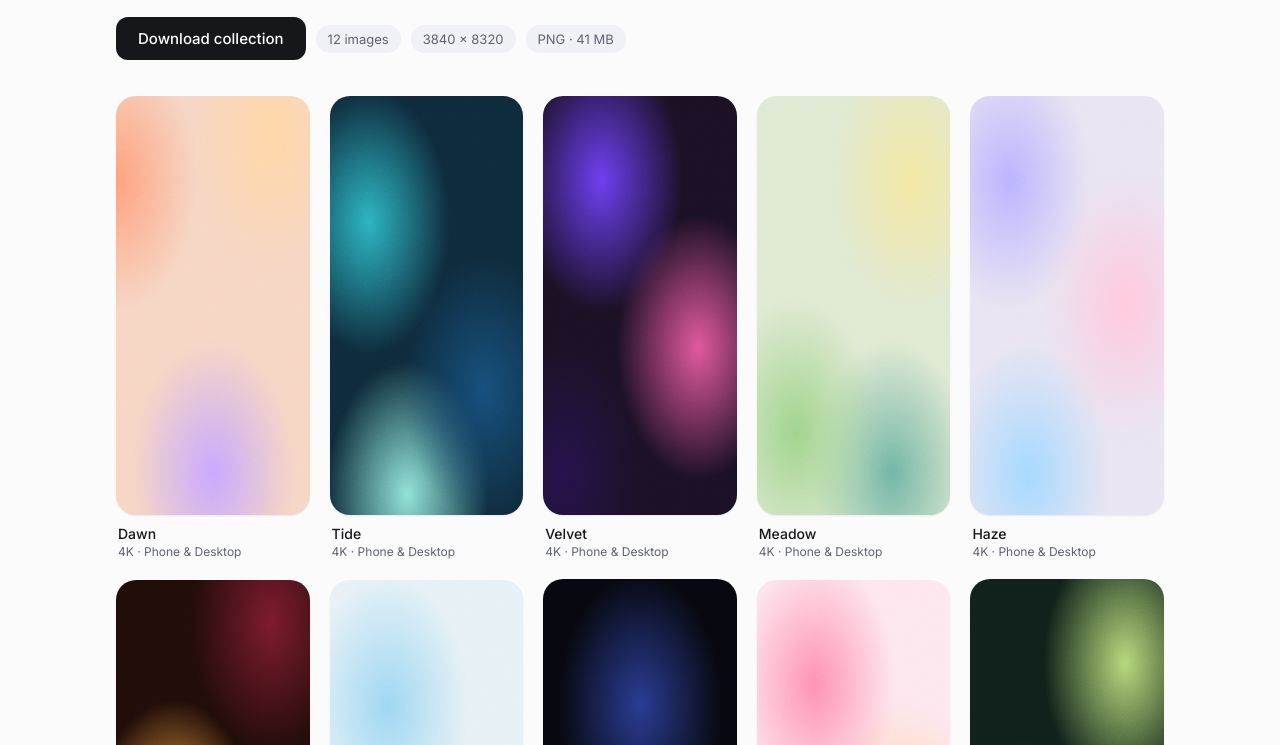
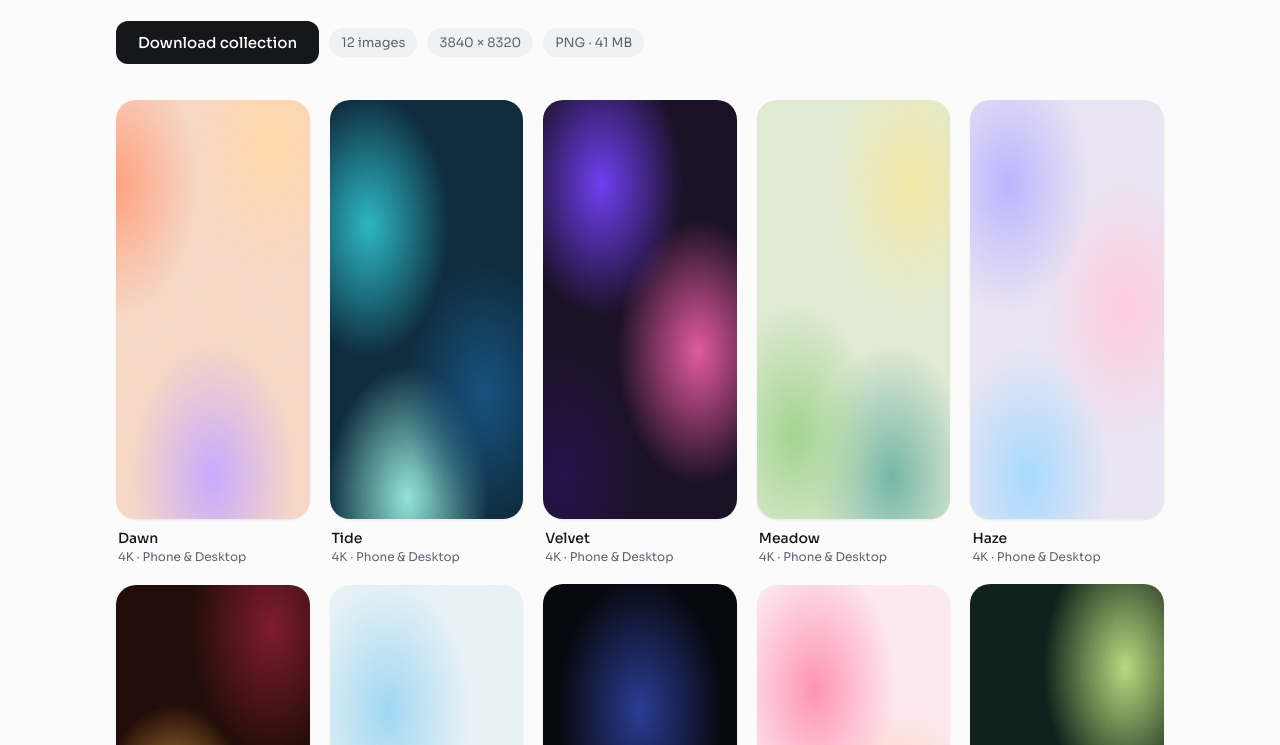
Before and after one commit to Dagmawi-M/wallpapers, a plain HTML site: page index.html in a window 1280 px wide. Shown: the part 230-975 px from the top of the page. Drawn offline with Linux system fonts and the light colour scheme.

Commit message:
Switch typeface to Sora

```diff
--- a/index.html
+++ b/index.html
@@ -8,7 +8,7 @@
 <meta property="og:title" content="Lumen — Ambient Wallpaper Collection">
 <meta property="og:description" content="12 hand-crafted 4K wallpapers for phone and desktop. Free for personal use.">
 <link rel="preconnect" href="https://fonts.googleapis.com">
-<link href="https://fonts.googleapis.com/css2?family=Inter:wght@400;500;600&display=swap" rel="stylesheet">
+<link href="https://fonts.googleapis.com/css2?family=Sora:wght@400;500;600&display=swap" rel="stylesheet">
 <style>
   :root { --bg:#fbfbfc; --fg:#16171a; --muted:#5f6370; --line:#e6e7eb; --chip:#f0f1f4;
           --btn:#16171a; --on-btn:#fff; }
@@ -18,7 +18,7 @@
   }
   * { box-sizing:border-box; }
   html,body { margin:0; background:var(--bg); color:var(--fg);
-    font-family:Inter,system-ui,sans-serif; -webkit-font-smoothing:antialiased; }
+    font-family:Sora,system-ui,sans-serif; -webkit-font-smoothing:antialiased; }
   header { border-bottom:1px solid var(--line); }
   .bar { max-width:1080px; margin:0 auto; padding:14px 16px; display:flex; align-items:center; gap:24px; }
   .logo { font-weight:600; letter-spacing:-.02em; font-size:18px; display:flex; align-items:center; gap:8px; }
```
